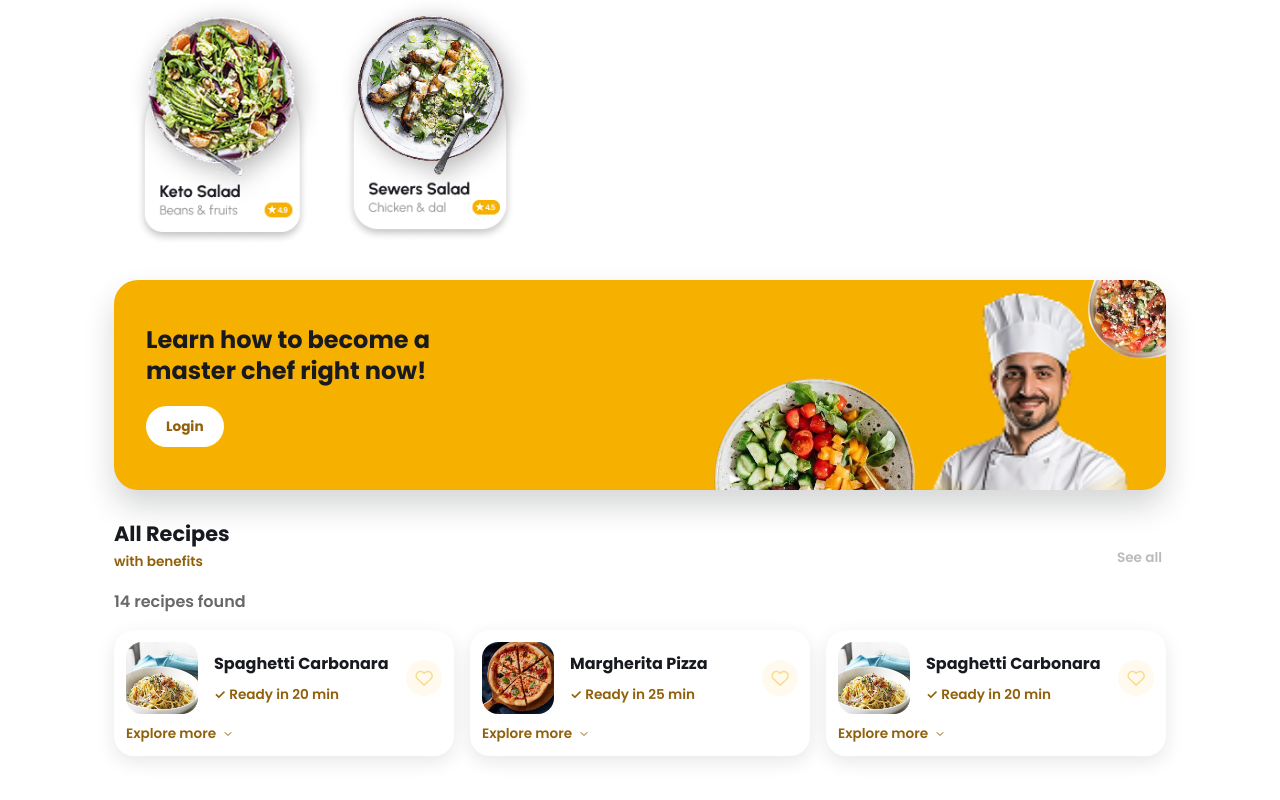
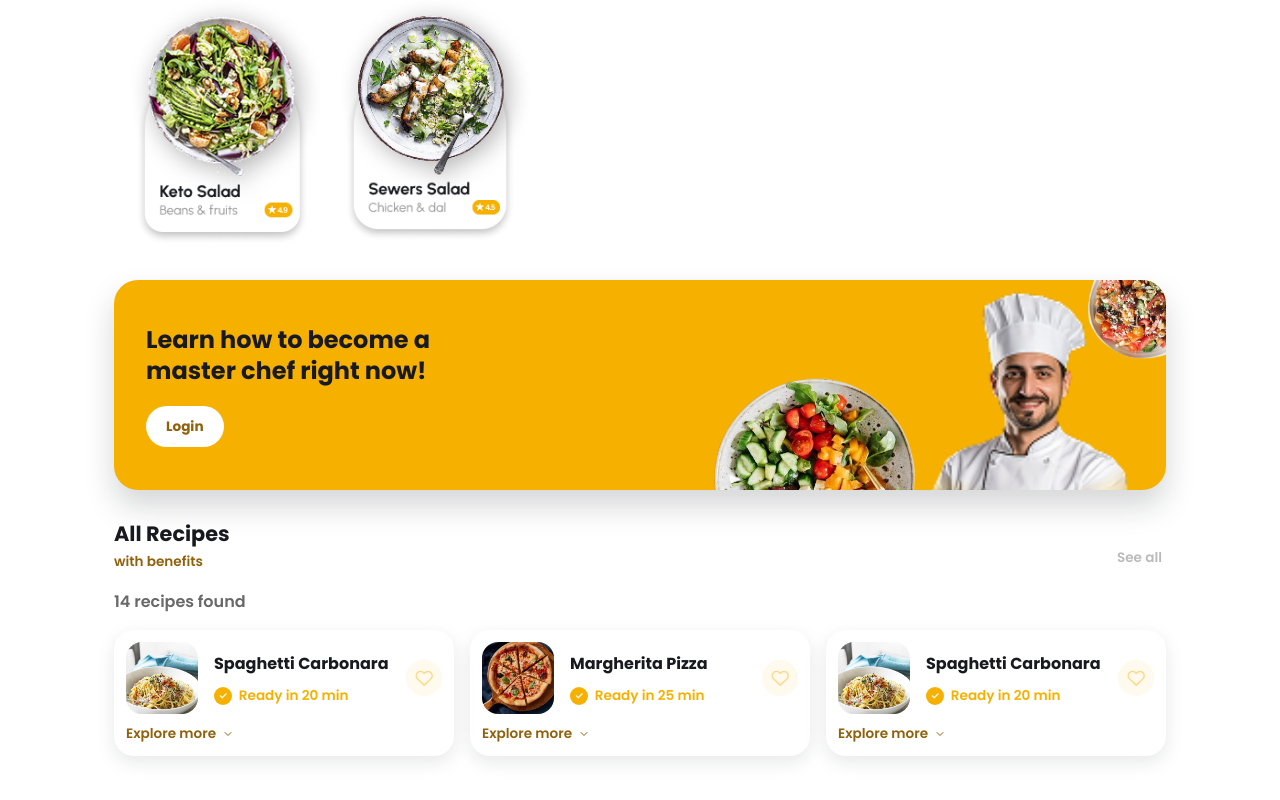
Before and after one commit to nzibukaemmanuel/FEM_Angular, an Angular app in the folder FEM_15_Signals/Recipe-Finder-application/: page / in a window 1280 px wide. Shown: the part 412-1212 px from the top of the page. Built offline with nearby package versions, Linux system fonts and the light colour scheme.

Commit message:
Style ready-time check mark as a yellow circle badge

```diff
--- a/FEM_15_Signals/Recipe-Finder-application/src/app/components/recipe-card/recipe-card.css
+++ b/FEM_15_Signals/Recipe-Finder-application/src/app/components/recipe-card/recipe-card.css
@@ -56,10 +56,24 @@
 .row-tag {
   display: inline-flex;
   align-items: center;
-  gap: 0.3rem;
-  color: var(--color-primary-strong);
+  gap: 0.4rem;
+  color: var(--color-primary);
   font-weight: 600;
   font-size: 0.85rem;
+}
+
+.row-tag-icon {
+  display: inline-flex;
+  align-items: center;
+  justify-content: center;
+  flex-shrink: 0;
+  width: 1.15rem;
+  height: 1.15rem;
+  border-radius: 50%;
+  background: var(--color-primary);
+  color: #ffffff;
+  font-size: 0.65rem;
+  line-height: 1;
 }
 
 .row-favorite-button {
--- a/FEM_15_Signals/Recipe-Finder-application/src/app/components/recipe-card/recipe-card.html
+++ b/FEM_15_Signals/Recipe-Finder-application/src/app/components/recipe-card/recipe-card.html
@@ -5,7 +5,7 @@
     </div>
     <div class="row-body">
       <h3 class="row-title">{{ recipe().name }}</h3>
-      <span class="row-tag">✓ Ready in {{ recipe().cookTime }} min</span>
+      <span class="row-tag"><span class="row-tag-icon">✓</span> Ready in {{ recipe().cookTime }} min</span>
     </div>
     <button
       type="button"
```
